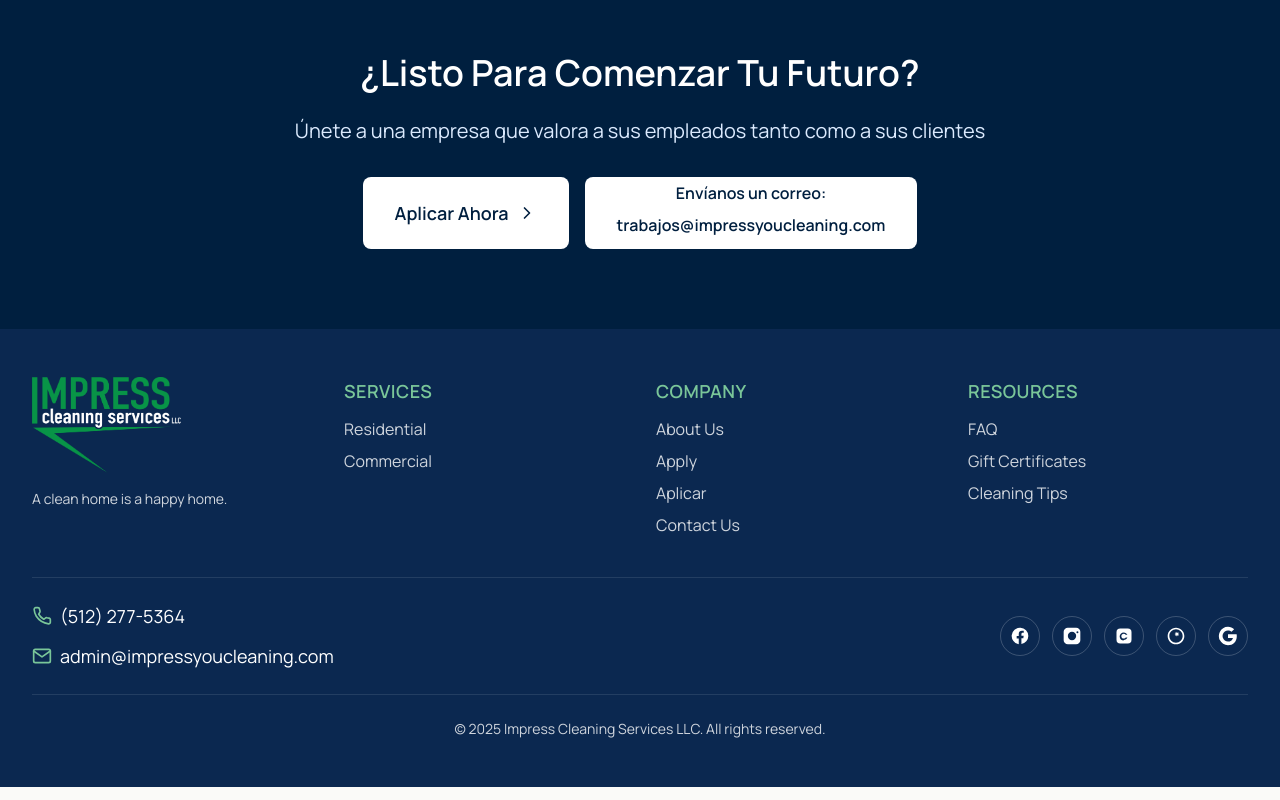
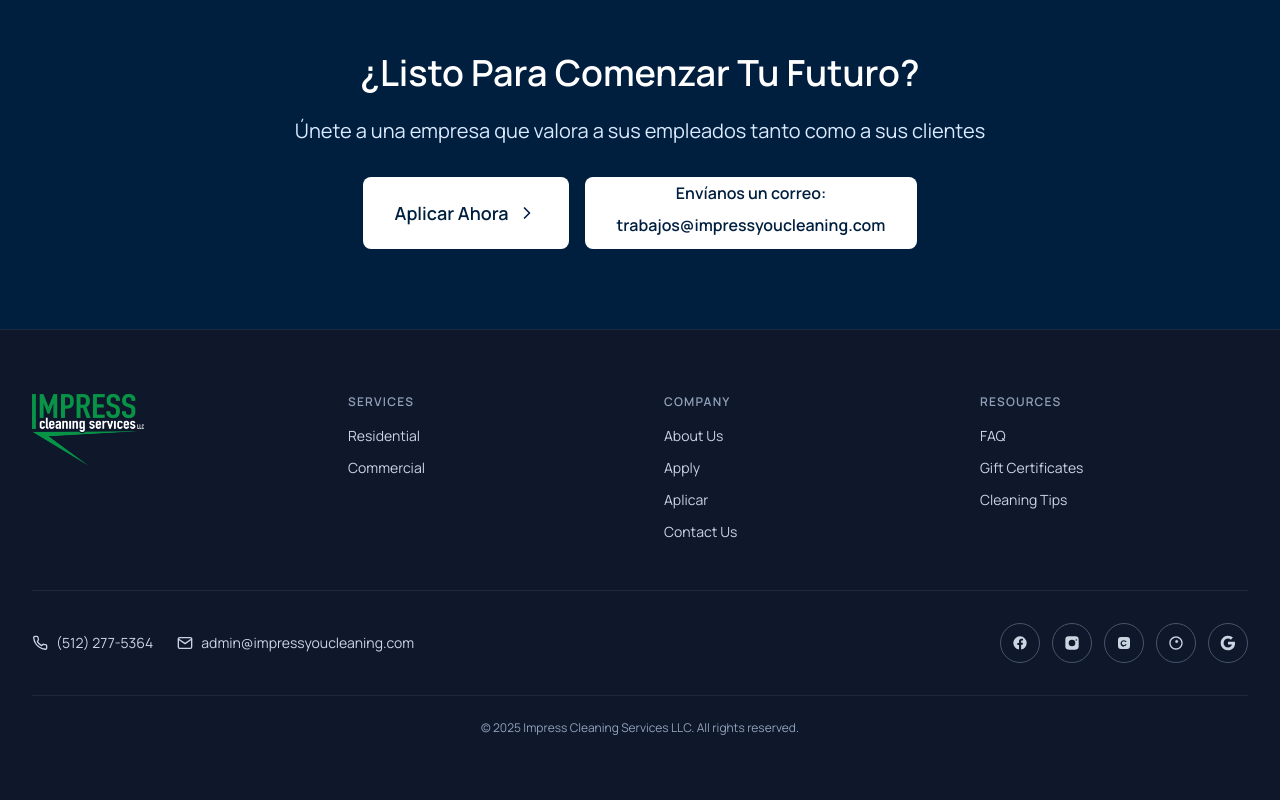
Before and after one commit to resp23f/impress-cleaning-site, a Next.js app: page /aplicar in a window 1280 px wide. Shown: the part 3121-3921 px from the top of the page. Built offline with nearby package versions, Linux system fonts and the light colour scheme.

Commit message:
Update Footer and HomePage components for improved styling and readability

```diff
--- a/src/app/HomePage.jsx
+++ b/src/app/HomePage.jsx
@@ -589,7 +589,7 @@ return (
                     key={`set-${setIndex}-${index}`}
                     className="flex-shrink-0 w-[90vw] md:w-[600px] px-4 text-center inline-block"
                   >
-                    <p className={`text-slate-900 text-[17px] md:text-[19px] font-manrope mb-4 leading-[1.6] max-w-md mx-auto ${(setIndex * testimonials.length + index) % 2 === 0 ? 'font-semibold' : 'font-manrope'}`}>
+                    <p className={`text-slate-900 text-[17px] md:text-[19px] font-manrope mb-4 leading-[1.6] max-w-md mx-auto ${(setIndex * testimonials.length + index) % 2 === 0 ? 'font-semibold' : 'font-medium font-manrope'}`}>
                       "{testimonial.text}"
                     </p>
                     <p className="text-slate-500 text-[13px] md:text-[14px] font-manrope italic">
--- a/src/components/Footer.jsx
+++ b/src/components/Footer.jsx
@@ -7,7 +7,7 @@ function SocialIcon({ href, label, children }) {
     <a
       href={href}
       aria-label={label}
-      className="inline-flex h-10 w-10 items-center justify-center rounded-full border border-white/20 transition hover:scale-110 hover:bg-white/10 hover:border-white/40"
+      className="inline-flex h-10 w-10 items-center justify-center rounded-full border border-slate-600 transition hover:scale-105 hover:border-[#079447] hover:bg-slate-700"
     >
       {children}
     </a>
@@ -18,38 +18,35 @@ export default function Footer() {
   const year = new Date().getFullYear();
 
   return (
-    <footer className="relative z-10 bg-[#0B2850] text-white py-12 px-6 md:px-8">
+    <footer className="relative z-10 bg-slate-900 text-slate-300 py-16 px-6 md:px-8 border-t border-slate-800">
       <div className="max-w-7xl mx-auto">
 
-        {/* Top Section - Logo and Contact */}
-        <div className="grid grid-cols-1 md:grid-cols-4 gap-8 mb-10">
+        {/* Top Section - Logo and Navigation */}
+        <div className="grid grid-cols-1 md:grid-cols-4 gap-12 mb-12">
 
           {/* Logo and Company Info */}
           <div className="md:col-span-1 flex flex-col items-center md:items-start">
-            <Link href="/" className="mb-4">
+            <Link href="/" className="mb-6">
               <Image
                 src="/logo_impress_white.png"
                 alt="Impress Cleaning Services"
-                width={200}
-                height={120}
-                className="w-auto h-20 md:h-24"
+                width={180}
+                height={108}
+                className="w-auto h-16 md:h-18"
               />
             </Link>
-            <p className="font-manrope text-sm text-center md:text-left text-white/80 mb-4">
-              A clean home is a happy home.
-            </p>
           </div>
 
           {/* Services Column */}
           <div className="text-center md:text-left">
-            <h4 className="text-lg font-oswald font-bold mb-3 text-[#7AC699] uppercase tracking-wide">
+            <h4 className="text-xs font-oswald font-semibold mb-4 text-slate-400 uppercase tracking-widest">
               Services
             </h4>
-            <ul className="font-manrope space-y-2 text-base text-white/80">
+            <ul className="font-manrope space-y-3 text-sm">
               <li>
                 <Link
                   href="/residential-section"
-                  className="hover:text-[#7AC699] transition-colors duration-200 block"
+                  className="hover:text-white transition-colors duration-200 block"
                 >
                   Residential
                 </Link>
@@ -57,7 +54,7 @@ export default function Footer() {
               <li>
                 <Link
                   href="/commercial"
-                  className="hover:text-[#7AC699] transition-colors duration-200 block"
+                  className="hover:text-white transition-colors duration-200 block"
                 >
                   Commercial
                 </Link>
@@ -67,14 +64,14 @@ export default function Footer() {
 
           {/* Company Column */}
           <div className="text-center md:text-left">
-            <h4 className="text-lg font-oswald font-bold mb-3 text-[#7AC699] uppercase tracking-wide">
+            <h4 className="text-xs font-oswald font-semibold mb-4 text-slate-400 uppercase tracking-widest">
               Company
             </h4>
-            <ul className="font-manrope space-y-2 text-base text-white/80">
+            <ul className="font-manrope space-y-3 text-sm">
               <li>
                 <Link
                   href="/about-us"
-                  className="hover:text-[#7AC699] transition-colors duration-200 block"
+                  className="hover:text-white transition-colors duration-200 block"
                 >
                   About Us
                 </Link>
@@ -82,7 +79,7 @@ export default function Footer() {
               <li>
                 <Link
                   href="/careers"
-                  className="hover:text-[#7AC699] transition-colors duration-200 block"
+                  className="hover:text-white transition-colors duration-200 block"
                 >
                   Apply
                 </Link>
@@ -90,7 +87,7 @@ export default function Footer() {
               <li>
                 <Link
                   href="/aplicar"
-                  className="hover:text-[#7AC699] transition-colors duration-200 block"
+                  className="hover:text-white transition-colors duration-200 block"
                 >
                   Aplicar
                 </Link>
@@ -98,7 +95,7 @@ export default function Footer() {
               <li>
                 <Link
                   href="/service-quote"
-                  className="hover:text-[#7AC699] transition-colors duration-200 block"
+                  className="hover:text-white transition-colors duration-200 block"
                 >
                   Contact Us
                 </Link>
@@ -108,14 +105,14 @@ export default function Footer() {
 
           {/* Resources Column */}
           <div className="text-center md:text-left">
-            <h4 className="text-lg font-oswald font-bold mb-3 text-[#7AC699] uppercase tracking-wide">
+            <h4 className="text-xs font-oswald font-semibold mb-4 text-slate-400 uppercase tracking-widest">
               Resources
             </h4>
-            <ul className="font-manrope space-y-2 text-base text-white/80">
+            <ul className="font-manrope space-y-3 text-sm">
               <li>
                 <Link
                   href="/faq"
-                  className="hover:text-[#7AC699] transition-colors duration-200 block"
+                  className="hover:text-white transition-colors duration-200 block"
                 >
                   FAQ
                 </Link>
@@ -123,7 +120,7 @@ export default function Footer() {
               <li>
                 <Link
                   href="/gift-certificates"
-                  className="hover:text-[#7AC699] transition-colors duration-200 block"
+                  className="hover:text-white transition-colors duration-200 block"
                 >
                   Gift Certificates
                 </Link>
@@ -131,7 +128,7 @@ export default function Footer() {
               <li>
                 <Link
                   href="/cleaning-tips"
-                  className="hover:text-[#7AC699] transition-colors duration-200 block"
+                  className="hover:text-white transition-colors duration-200 block"
                 >
                   Cleaning Tips
                 </Link>
@@ -142,18 +139,18 @@ export default function Footer() {
         </div>
 
         {/* Contact and Social Section */}
-<div className="flex flex-col md:flex-row items-center justify-between gap-6 py-6 border-t border-white/10">
+        <div className="flex flex-col md:flex-row items-center justify-between gap-6 py-8 border-t border-slate-800">
 
           {/* Phone and Email - Left Side */}
-  <div className="flex flex-col items-center md:items-start gap-3">
+          <div className="flex flex-col md:flex-row items-center md:items-start gap-4 md:gap-6">
             {/* Phone */}
             <a
               href="tel:+15122775364"
-      className="inline-flex items-center gap-2 text-lg font-oswald text-white hover:text-[#A9E5BB] transition"
+              className="inline-flex items-center gap-2 text-sm font-manrope text-slate-300 hover:text-[#079447] transition"
             >
               <svg
                 xmlns="http://www.w3.org/2000/svg"
-        className="w-5 h-5 text-[#7AC699]"
+                className="w-4 h-4"
                 viewBox="0 0 24 24"
                 fill="none"
                 stroke="currentColor"
@@ -169,11 +166,11 @@ export default function Footer() {
             {/* Email */}
             <a
               href="mailto:admin@impressyoucleaning.com"
-      className="inline-flex items-center gap-2 text-lg font-oswald text-white hover:text-[#A9E5BB] transition"
+              className="inline-flex items-center gap-2 text-sm font-manrope text-slate-300 hover:text-[#079447] transition"
             >
               <svg
                 xmlns="http://www.w3.org/2000/svg"
-        className="w-5 h-5 text-[#7AC699]"
+                className="w-4 h-4"
                 viewBox="0 0 24 24"
                 fill="none"
                 stroke="currentColor"
@@ -194,7 +191,7 @@ export default function Footer() {
               href="https://www.facebook.com/share/19vUj9gptf/?mibextid=wwXIfr"
               label="Facebook"
             >
-    <svg xmlns="http://www.w3.org/2000/svg" className="h-5 w-5" viewBox="0 0 24 24" fill="currentColor">
+              <svg xmlns="http://www.w3.org/2000/svg" className="h-4 w-4" viewBox="0 0 24 24" fill="currentColor">
                 <path d="M22 12a10 10 0 1 0-11.5 9.9v-7h-2.5v-2.9h2.5V9.5c0-2.5 1.5-3.9 3.8-3.9 1.1 0 2.2.2 2.2.2v2.4h-1.2c-1.2 0-1.6.8-1.6 1.6v1.9h2.7l-.4 2.9h-2.3v7A10 10 0 0 0 22 12z" />
               </svg>
             </SocialIcon>
@@ -203,7 +200,7 @@ export default function Footer() {
               href="https://instagram.com"
               label="Instagram"
             >
-    <svg xmlns="http://www.w3.org/2000/svg" className="h-5 w-5" viewBox="0 0 24 24" fill="currentColor">
+              <svg xmlns="http://www.w3.org/2000/svg" className="h-4 w-4" viewBox="0 0 24 24" fill="currentColor">
                 <path d="M7 2h10a5 5 0 0 1 5 5v10a5 5 0 0 1-5 5H7a5 5 0 0 1-5-5V7a5 5 0 0 1 5-5zm5 5a5 5 0 1 0 0 10 5 5 0 0 0 0-10zm6.5-.8a1.2 1.2 0 1 0 0 2.4 1.2 1.2 0 0 0 0-2.4z" />
               </svg>
             </SocialIcon>
@@ -212,7 +209,7 @@ export default function Footer() {
               href="#"
               label="Nextdoor"
             >
-    <svg xmlns="http://www.w3.org/2000/svg" className="h-5 w-5" viewBox="0 0 24 24" fill="currentColor">
+              <svg xmlns="http://www.w3.org/2000/svg" className="h-4 w-4" viewBox="0 0 24 24" fill="currentColor">
                 <path d="M16.5 3h-9A4.5 4.5 0 003 7.5v9A4.5 4.5 0 007.5 21h9a4.5 4.5 0 004.5-4.5v-9A4.5 4.5 0 0016.5 3zm-4.8 14.5c-2.7 0-4.9-2.2-4.9-4.9s2.2-4.9 4.9-4.9c2 0 3.7 1.2 4.4 2.9h-2.1c-.5-.8-1.4-1.3-2.3-1.3-1.6 0-2.9 1.3-2.9 2.9s1.3 2.9 2.9 2.9c.9 0 1.8-.5 2.3-1.3h2.1c-.7 1.7-2.4 2.9-4.4 2.9z" />
               </svg>
             </SocialIcon>
@@ -221,7 +218,7 @@ export default function Footer() {
               href="#"
               label="Yelp"
             >
-    <svg xmlns="http://www.w3.org/2000/svg" className="h-5 w-5" viewBox="0 0 24 24" fill="currentColor">
+              <svg xmlns="http://www.w3.org/2000/svg" className="h-4 w-4" viewBox="0 0 24 24" fill="currentColor">
                 <path d="M12 2C6.48 2 2 6.48 2 12s4.48 10 10 10 10-4.48 10-10S17.52 2 12 2zm0 18c-4.41 0-8-3.59-8-8s3.59-8 8-8 8 3.59 8 8-3.59 8-8 8zm.31-8.86l-1.43.74.75-1.42-1.42-.75 1.43-.74-.75-1.43 1.42.75.74-1.43.75 1.43 1.42-.75-.74 1.43 1.42.75-1.43.74.75 1.42-1.42-.75-.75 1.43z" />
               </svg>
             </SocialIcon>
@@ -230,7 +227,7 @@ export default function Footer() {
               href="#"
               label="Google"
             >
-    <svg xmlns="http://www.w3.org/2000/svg" className="h-5 w-5" viewBox="0 0 24 24" fill="currentColor">
+              <svg xmlns="http://www.w3.org/2000/svg" className="h-4 w-4" viewBox="0 0 24 24" fill="currentColor">
                 <path d="M22.56 12.25c0-.78-.07-1.53-.2-2.25H12v4.26h5.92c-.26 1.37-1.04 2.53-2.21 3.31v2.77h3.57c2.08-1.92 3.28-4.74 3.28-8.09z" />
                 <path d="M12 23c2.97 0 5.46-.98 7.28-2.66l-3.57-2.77c-.98.66-2.23 1.06-3.71 1.06-2.86 0-5.29-1.93-6.16-4.53H2.18v2.84C3.99 20.53 7.7 23 12 23z" />
                 <path d="M5.84 14.09c-.22-.66-.35-1.36-.35-2.09s.13-1.43.35-2.09V7.07H2.18C1.43 8.55 1 10.22 1 12s.43 3.45 1.18 4.93l2.85-2.22.81-.62z" />
@@ -239,9 +236,10 @@ export default function Footer() {
             </SocialIcon>
           </div>
         </div>
+
         {/* Copyright */}
-        <div className="text-center pt-6 border-t border-white/10">
-          <p className="text-sm text-white/80 font-manrope">
+        <div className="text-center pt-6 border-t border-slate-800">
+          <p className="text-xs text-slate-400 font-manrope">
             &copy; {year} Impress Cleaning Services LLC. All rights reserved.
           </p>
         </div>
```
Lines whose indentation alone changed are shown as unchanged.
